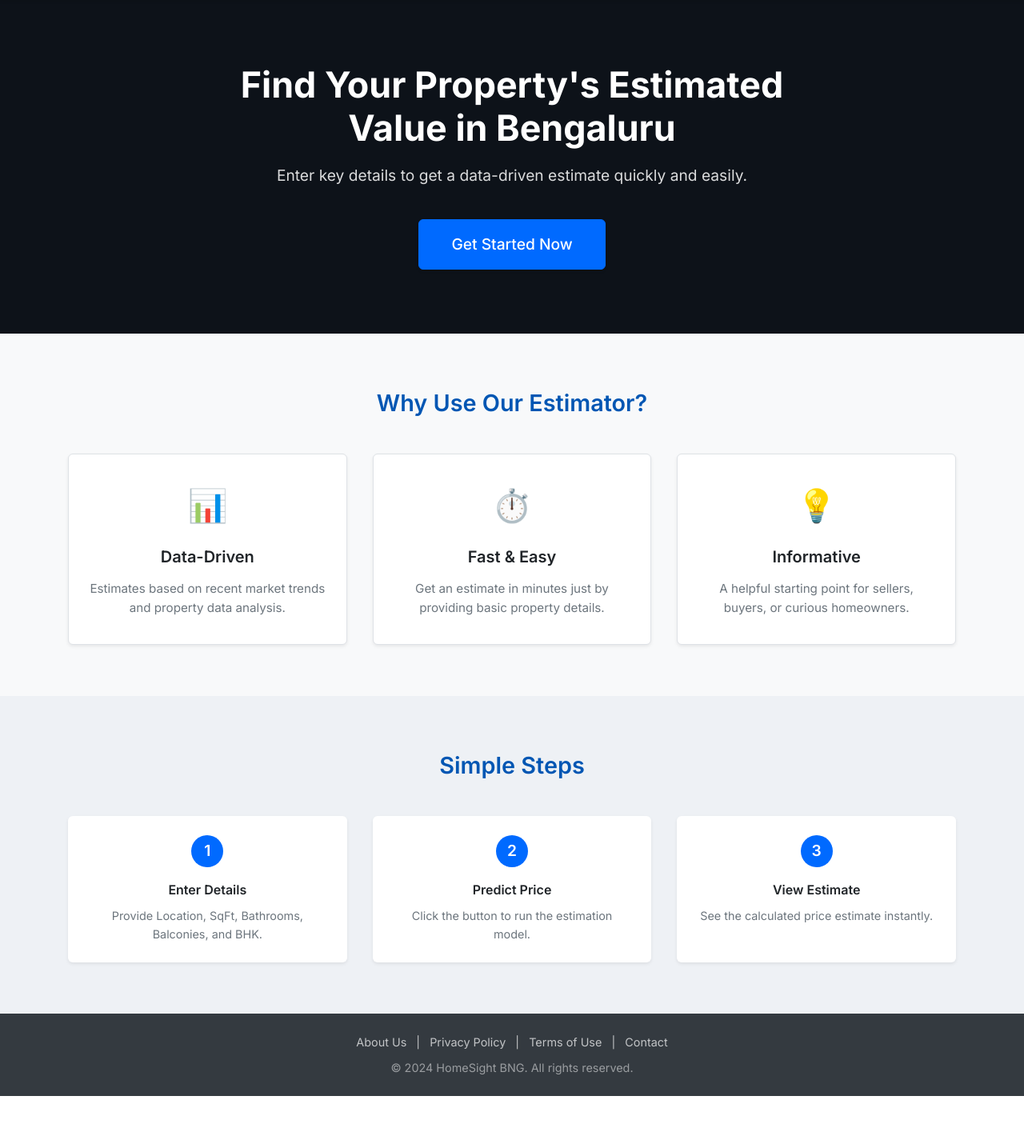
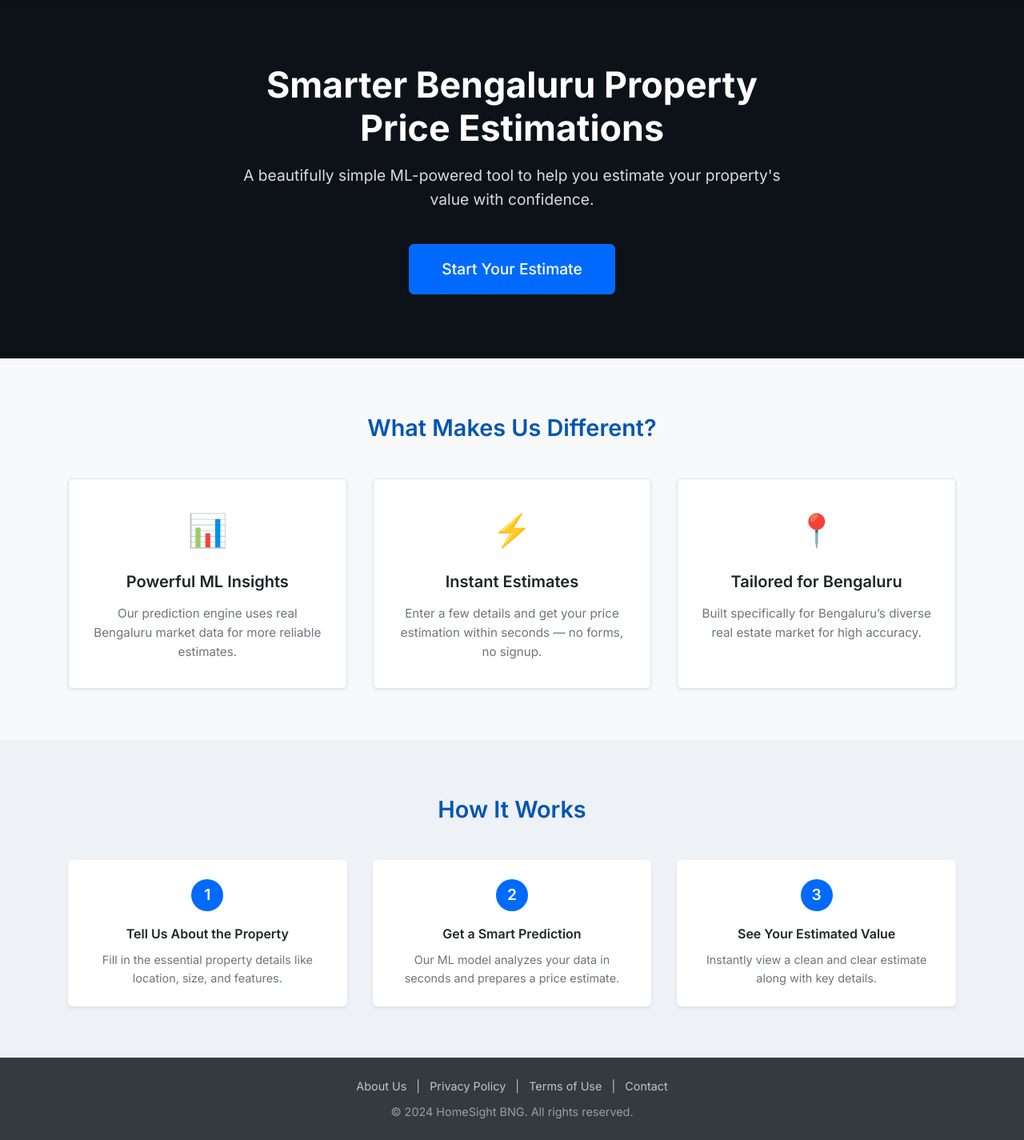
Before and after one commit to Raghu131204/Houseprice_project, a Flask app: page / in a window 1280 px wide. Shown: the part 65-1490 px from the top of the page at 80% size. Before the commit the page ends 1435 px from the top, so only its background shows below. Run offline with Flask 3, Linux system fonts and the light colour scheme.

Commit message:
Updated UI templates and improved aesthetics for Zillow project

```diff
--- a/requirements.txt
+++ b/requirements.txt
@@ -3,5 +3,5 @@ WTForms==3.2.1
 Flask-WTF==1.2.2
 pandas==2.2.3
 joblib==1.4.2
-scikit-learn
-category_encoders
+scikit-learn==1.6.1
+category_encoders==2.6.3
--- a/templates/home_simple_zillow.html
+++ b/templates/home_simple_zillow.html
@@ -1,61 +1,86 @@
 {% extends "base_simple_zillow.html" %}
 
-{% block title %}Home - Bengaluru Property Value Estimator{% endblock %}
+{% block title %}Bengaluru Property Value Estimator{% endblock %}
 
 {% block content %}
+
+<!-- HERO SECTION -->
 <section class="hero-section-enhanced">
-        {# Optional: Background image can be set in CSS #}
-        <div class="hero-overlay"></div> {# For readability over image #}
+    <div class="hero-overlay"></div>
     <div class="container hero-content-enhanced">
-            <h1>Find Your Property's Estimated Value in Bengaluru</h1>
-            <p class="subtitle">Enter key details to get a data-driven estimate quickly and easily.</p>
-            {# Clear Call to Action #}
-            <a href="{{ url_for('predict') }}" class="btn btn-primary btn-large hero-cta">Get Started Now</a>
+        <h1>Smarter Bengaluru Property Price Estimations</h1>
+        <p class="subtitle">
+            A beautifully simple ML-powered tool to help you estimate your property's value with confidence.
+        </p>
+        <a href="{{ url_for('predict') }}" class="btn btn-primary btn-large hero-cta">
+            Start Your Estimate
+        </a>
     </div>
 </section>
 
+<!-- FEATURES SECTION -->
 <section class="features-section">
     <div class="container">
-            <h2 class="section-title">Why Use Our Estimator?</h2>
+        <h2 class="section-title">What Makes Us Different?</h2>
+
         <div class="feature-cards">
+
             <div class="feature-card">
-                    {# Placeholder Icon - Replace with actual icon later #}
                 <div class="icon-placeholder">📊</div>
-                    <h3>Data-Driven</h3>
-                    <p>Estimates based on recent market trends and property data analysis.</p>
+                <h3>Powerful ML Insights</h3>
+                <p>
+                    Our prediction engine uses real Bengaluru market data for more reliable estimates.
+                </p>
             </div>
+
             <div class="feature-card">
-                    <div class="icon-placeholder">⏱️</div>
-                    <h3>Fast & Easy</h3>
-                    <p>Get an estimate in minutes just by providing basic property details.</p>
+                <div class="icon-placeholder">⚡</div>
+                <h3>Instant Estimates</h3>
+                <p>
+                    Enter a few details and get your price estimation within seconds — no forms, no signup.
+                </p>
             </div>
+
             <div class="feature-card">
-                     <div class="icon-placeholder">💡</div>
-                    <h3>Informative</h3>
-                    <p>A helpful starting point for sellers, buyers, or curious homeowners.</p>
+                <div class="icon-placeholder">📍</div>
+                <h3>Tailored for Bengaluru</h3>
+                <p>
+                    Built specifically for Bengaluru’s diverse real estate market for high accuracy.
+                </p>
             </div>
+
         </div>
     </div>
 </section>
 
+<!-- HOW IT WORKS -->
 <section class="how-it-works-section">
     <div class="container">
-             <h2 class="section-title">Simple Steps</h2>
+        <h2 class="section-title">How It Works</h2>
+
         <div class="steps-container">
             <div class="step-item">
                 <div class="step-number">1</div>
-                     <h4>Enter Details</h4>
-                     <p>Provide Location, SqFt, Bathrooms, Balconies, and BHK.</p>
+                <h4>Tell Us About the Property</h4>
+                <p>
+                    Fill in the essential property details like location, size, and features.
+                </p>
             </div>
+
             <div class="step-item">
                 <div class="step-number">2</div>
-                     <h4>Predict Price</h4>
-                     <p>Click the button to run the estimation model.</p>
+                <h4>Get a Smart Prediction</h4>
+                <p>
+                    Our ML model analyzes your data in seconds and prepares a price estimate.
+                </p>
             </div>
+
             <div class="step-item">
                 <div class="step-number">3</div>
-                     <h4>View Estimate</h4>
-                     <p>See the calculated price estimate instantly.</p>
+                <h4>See Your Estimated Value</h4>
+                <p>
+                    Instantly view a clean and clear estimate along with key details.
+                </p>
             </div>
         </div>
     </div>
```
Also changed, not shown: templates/contact_simple_zillow.html (+17 -11 lines), templates/predict_simple_zillow.html (+22 -46 lines), templates/result_simple_zillow.html (+16 -11 lines). Lines whose indentation alone changed are shown as unchanged.
